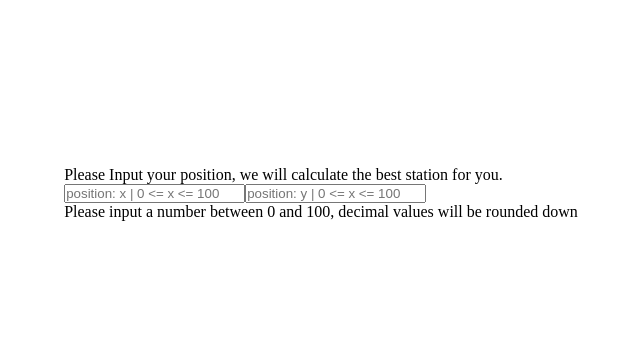
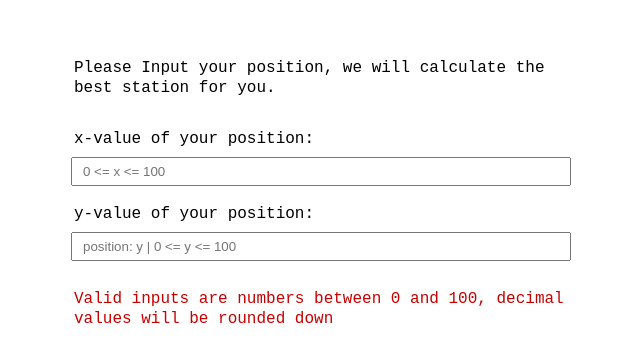
Before and after one commit to 6r0b1/nordcloud, a Next.js app: page / in a window 1280 px wide. Shown: the part 207-568 px from the top of the page, without its empty margins (319-959 px from the left). Built offline with nearby package versions, Linux system fonts and the light colour scheme.

Commit message:
no more results alert, styled inputs and result modal

```diff
--- a/pages/index.tsx
+++ b/pages/index.tsx
@@ -16,6 +16,12 @@ export default function Home() {
         posY: -1,
     });
     const [invalidInput, setInvalidInput] = useState(false);
+    const [gotResponse, setGotResponse] = useState(false);
+    const [bestStation, setBestStation] = useState({
+        station_x: null,
+        station_y: null,
+        speed: null,
+    });
 
     // update user input state on change of imput values
     function handleChange(e: React.ChangeEvent<HTMLInputElement>) {
@@ -51,22 +57,19 @@ export default function Home() {
             body: JSON.stringify(userInput),
         });
         const bestStationData = await queryResponse.json();
-
-        if (bestStationData?.name === "error") {
+        if (bestStationData.name === "errror") {
             alert(
                 "There was an error with your request, please try again later"
             );
-        } else {
-            if (bestStationData.station_x === null) {
-                alert(
-                    `There are no stations in range of your location (${userInput.posX}, ${userInput.posY})`
-                );
             return;
         }
-            alert(
-                `Best station for your location (${userInput.posX}, ${userInput.posY}) is at: (${bestStationData.station_x}, ${bestStationData.station_y}) with speed ${bestStationData.speed}`
-            );
-        }
+        setBestStation({
+            ...bestStation,
+            station_x: bestStationData.station_x,
+            station_y: bestStationData.station_y,
+            speed: bestStationData.speed,
+        });
+        setGotResponse(true);
     }
 
     return (
@@ -84,29 +87,63 @@ export default function Home() {
                 <link rel="icon" href="/favicon.ico" />
             </Head>
             <main>
-                <div className="request_modal">
+                {/* Display result */}
+                <div
+                    className={
+                        gotResponse ? "response_modal" : "response_modal_hidden"
+                    }
+                >
+                    <div className="response">
+                        {bestStation.station_x === null ? (
+                            <p>
+                                There are no stations in range of your location
+                                ({userInput.posX}, {userInput.posY})
+                            </p>
+                        ) : (
+                            <p>
+                                The best station for your location (
+                                {userInput.posX}, {userInput.posY}) is at:
+                                <br />
+                                <br />({bestStation.station_x},{" "}
+                                {bestStation.station_y}) with speed{" "}
+                                {bestStation.speed}
+                            </p>
+                        )}
+                        <button onClick={() => location.reload()}>
+                            Try another location
+                        </button>
+                    </div>
+                </div>
+                {/* Display Inputs */}
+                <div className="inputs_container">
                     <p>
                         Please Input your position, we will calculate the best
                         station for you.
                     </p>
-                    <div>
+                    <div className="fields">
+                        <div className="input">
+                            <p>x-value of your position:</p>
                             <input
                                 name="posX"
                                 type="text"
-                            placeholder="position: x | 0 <= x <= 100"
+                                placeholder="0 <= x <= 100"
                                 onChange={handleChange}
                             />
+                        </div>
+                        <div className="input">
+                            <p>y-value of your position:</p>
                             <input
                                 name="posY"
                                 type="text"
-                            placeholder="position: y | 0 <= x <= 100"
+                                placeholder="position: y | 0 <= y <= 100"
                                 onChange={handleChange}
                             />
+                        </div>
                     </div>
                     {/* conditional render error message or submit depending on if invalid input is present */}
                     {invalidInput ? (
                         <p className="error">
-                            Please input a number between 0 and 100, decimal
+                            Valid inputs are numbers between 0 and 100, decimal
                             values will be rounded down
                         </p>
                     ) : (
--- a/styles/globals.css
+++ b/styles/globals.css
@@ -12,5 +12,85 @@ main {
     align-items: center;
 }
 
-.request_modal {
+p {
+    font-family: "Courier New", Courier, monospace;
+    font-size: 16px;
+    line-height: 20px;
+    font-weight: 400;
+    margin: 3px;
 }
+
+button {
+    padding: 5px 10px;
+    border-radius: 0;
+    border: none;
+    background-color: #000000;
+    color: #fff;
+    cursor: pointer;
+}
+
+button:hover {
+    background-color: rgb(199, 0, 0);
+}
+
+input {
+    padding: 5px 10px;
+}
+
+.response_modal_hidden {
+    display: none;
+}
+
+.response_modal {
+    width: 100%;
+    height: 100vh;
+    background-color: rgba(0, 0, 0, 0.5);
+    position: absolute;
+    top: 0;
+    display: flex;
+    justify-content: center;
+    align-items: center;
+}
+
+.response {
+    width: 90%;
+    max-width: 450px;
+    padding: 50px;
+    background-color: #fff;
+    display: flex;
+    flex-direction: column;
+    justify-content: center;
+    row-gap: 25px;
+    align-items: flex-end;
+    box-shadow: 5px 5px 0 #000;
+}
+
+.inputs_container {
+    width: 90%;
+    max-width: 600px;
+    padding: 50px;
+    background-color: #fff;
+    display: flex;
+    flex-direction: column;
+    justify-content: center;
+    row-gap: 25px;
+    align-items: flex-start;
+}
+
+.fields {
+    width: 100%;
+    display: flex;
+    flex-direction: column;
+    row-gap: 15px;
+}
+
+.input {
+    width: 100%;
+    display: flex;
+    flex-direction: column;
+    row-gap: 5px;
+}
+
+.error {
+    color: rgb(199, 0, 0);
+}
```
Lines whose indentation alone changed are shown as unchanged.
